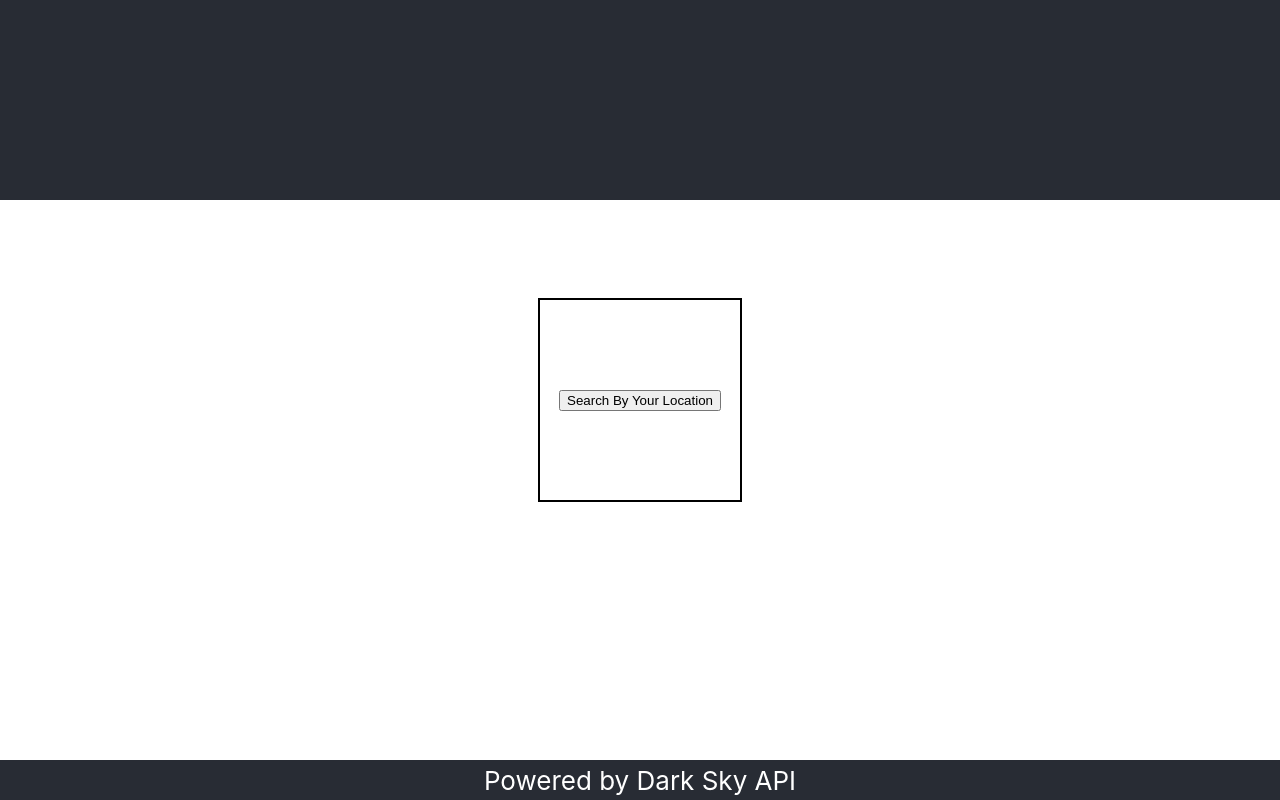
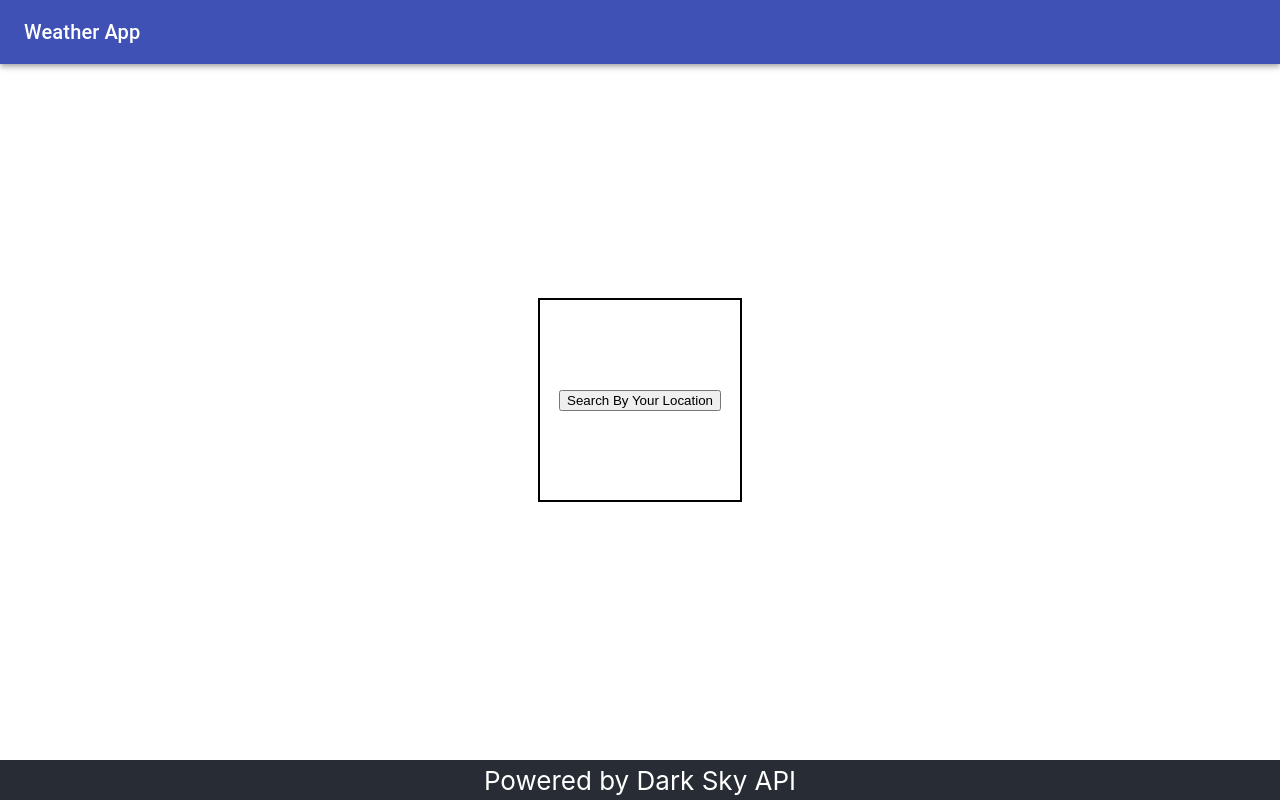
Before and after one commit to eandrews737/Raaine-Weather-App, a React (Create React App) app: page / in a window 1280 px wide. Built offline with nearby package versions, Linux system fonts and the light colour scheme; no server answers.

Commit message:
New header bar

```diff
--- a/src/Components/header-component.js
+++ b/src/Components/header-component.js
@@ -1,30 +1,36 @@
 import React from "react";
-import { connect } from "react-redux";
-import { withRouter } from "react-router";
-import CurrentWeatherComponent from "./current-weather-component";
+import PropTypes from "prop-types";
+import { withStyles } from "@material-ui/core/styles";
+import AppBar from "@material-ui/core/AppBar";
+import Toolbar from "@material-ui/core/Toolbar";
+import Typography from "@material-ui/core/Typography";
+
+const styles = {
+  root: {
+    flexGrow: 1
+  }
+};
 
 class HeaderComponent extends React.Component {
-  constructor(props) {
-    super(props);
-    this.state = {
-      shouldHideCurrentWeatherComponent: true
-    };
-  }
-
   render() {
-    const { shouldShowWeatherComponents } = this.props;
+    const { classes } = this.props;
 
     return (
-      <div id="header" className="App-header">
-        {shouldShowWeatherComponents && <CurrentWeatherComponent />}
+      <div className={classes.root}>
+        <AppBar position="static">
+          <Toolbar>
+            <Typography variant="h6" color="inherit">
+              Weather App
+            </Typography>
+          </Toolbar>
+        </AppBar>
       </div>
     );
   }
 }
 
-const mapStateToProps = state => ({
-  darkSkyJson: state.darkSkyJson,
-  locationInfo: state.locationInfo
-});
+HeaderComponent.propTypes = {
+  classes: PropTypes.object.isRequired
+};
 
-export default connect(mapStateToProps)(withRouter(HeaderComponent));
+export default withStyles(styles)(HeaderComponent);
```
